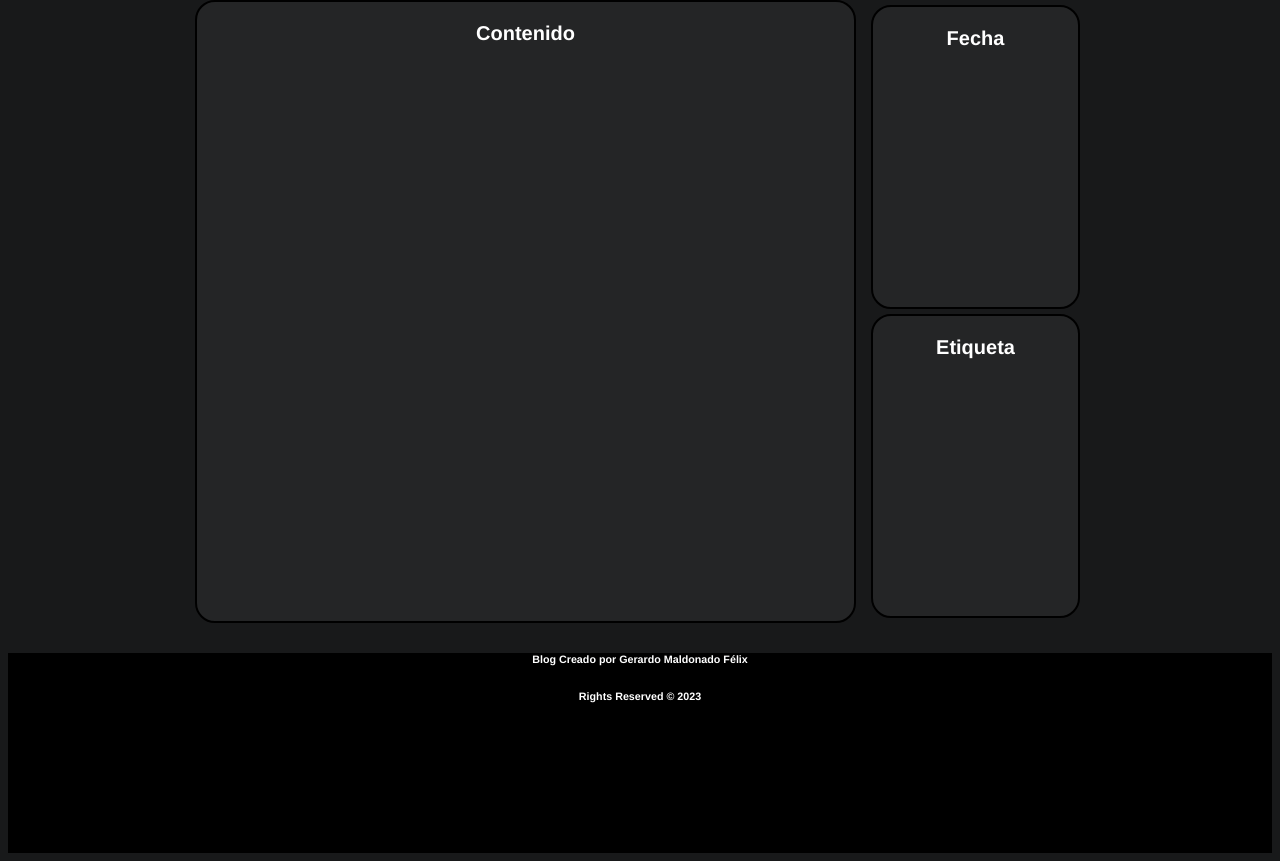
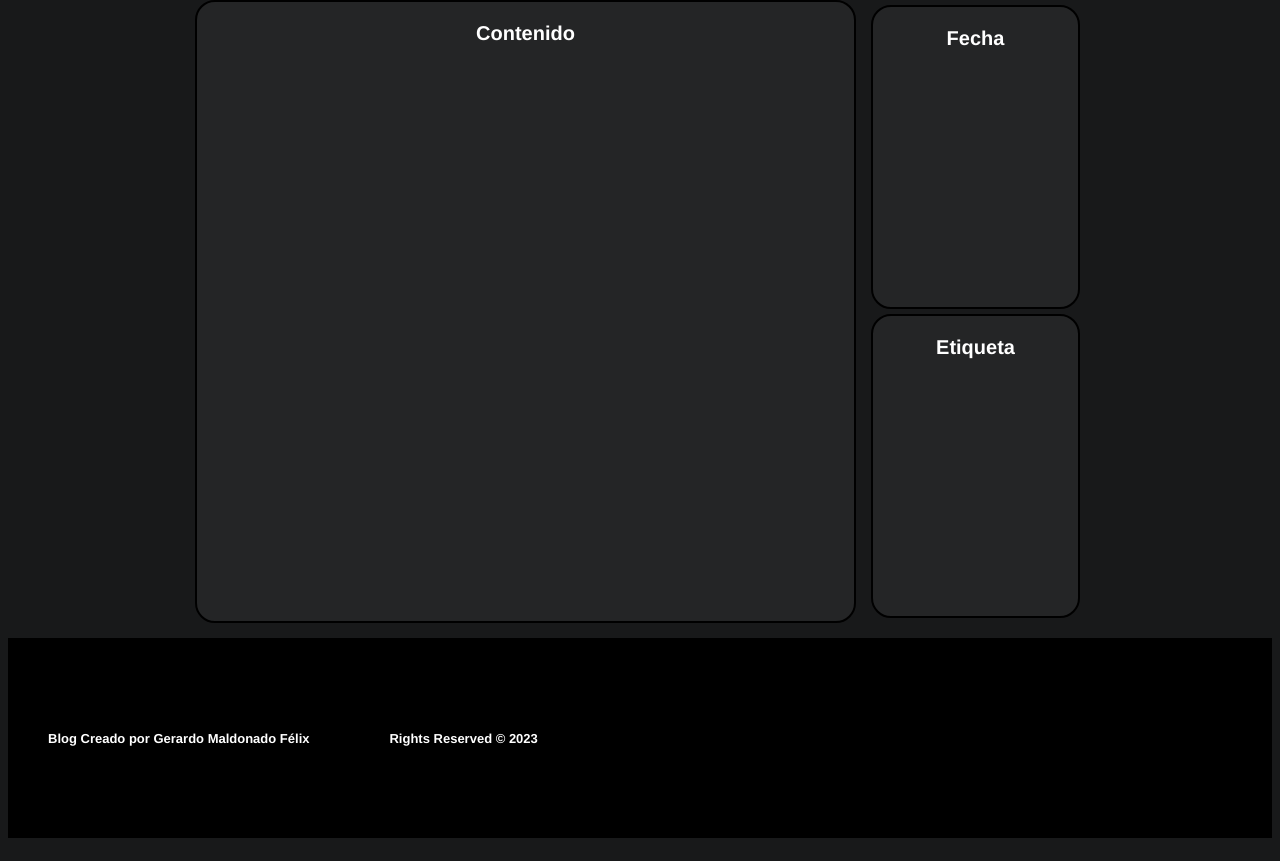
Before and after one commit to GeraMaldonado/myBlog, a Vue app: page /#/ in a window 1280 px wide. Shown: the part 176-1037 px from the top of the page. Built offline with nearby package versions, Linux system fonts and the light colour scheme.

Commit message:
cambiando el estilo del footer

```diff
--- a/src/assets/styles/App.css
+++ b/src/assets/styles/App.css
@@ -15,6 +15,8 @@ body{
         margin: 0 auto 10px auto;
     }
     footer{
+        display: flex;
+        align-items: center;
         background-color: black;
         width: 100%;
         height: 200px;
@@ -32,11 +34,14 @@ body{
     h3, h4, nav, .containerposts{
         font-size: 20px;
     }
+    h6{
+        font-size: 13px;
+    }
     p{
         margin: 0 0 1.15em;
         font-size: 20px;
     }
-h1, h2, h3, h4, h5, p {
+h1, h2, h3, h4, h5, h6, p {
     margin: 20px 40px;
 }
 nav{
```
